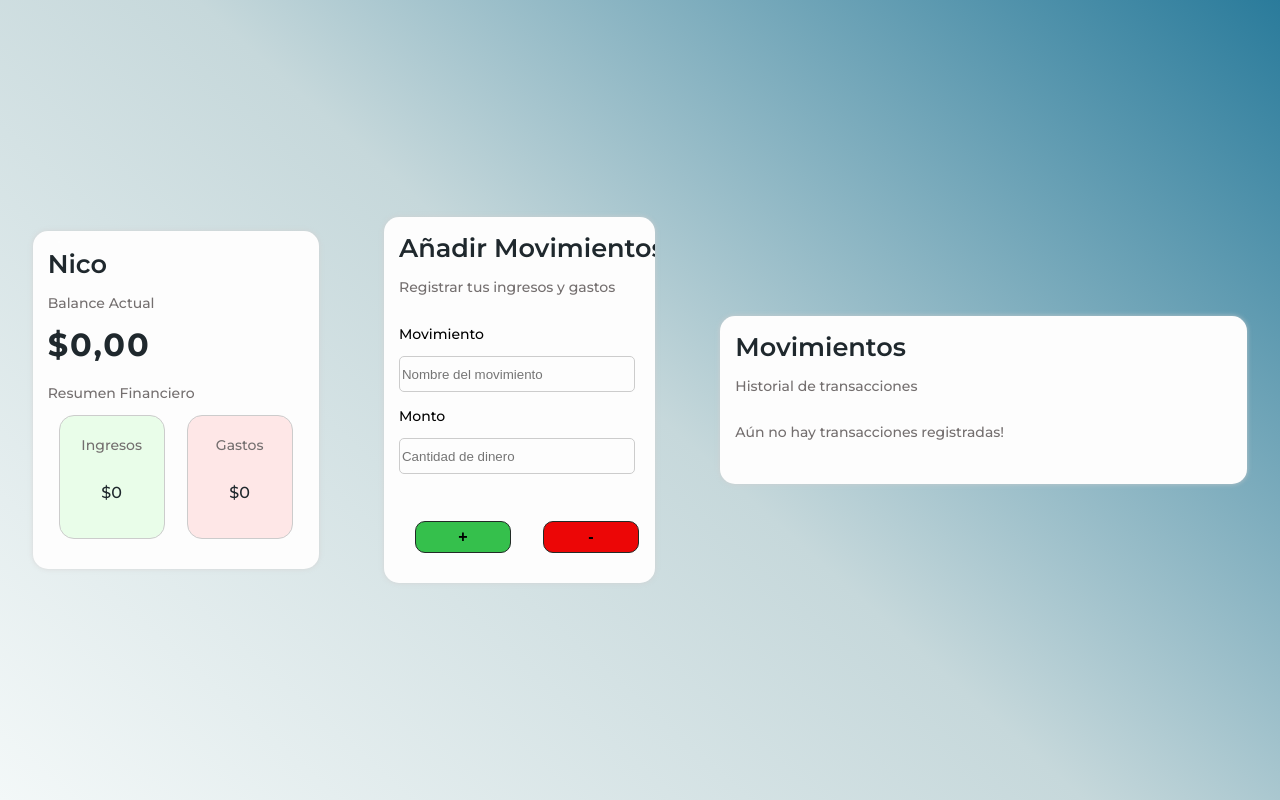
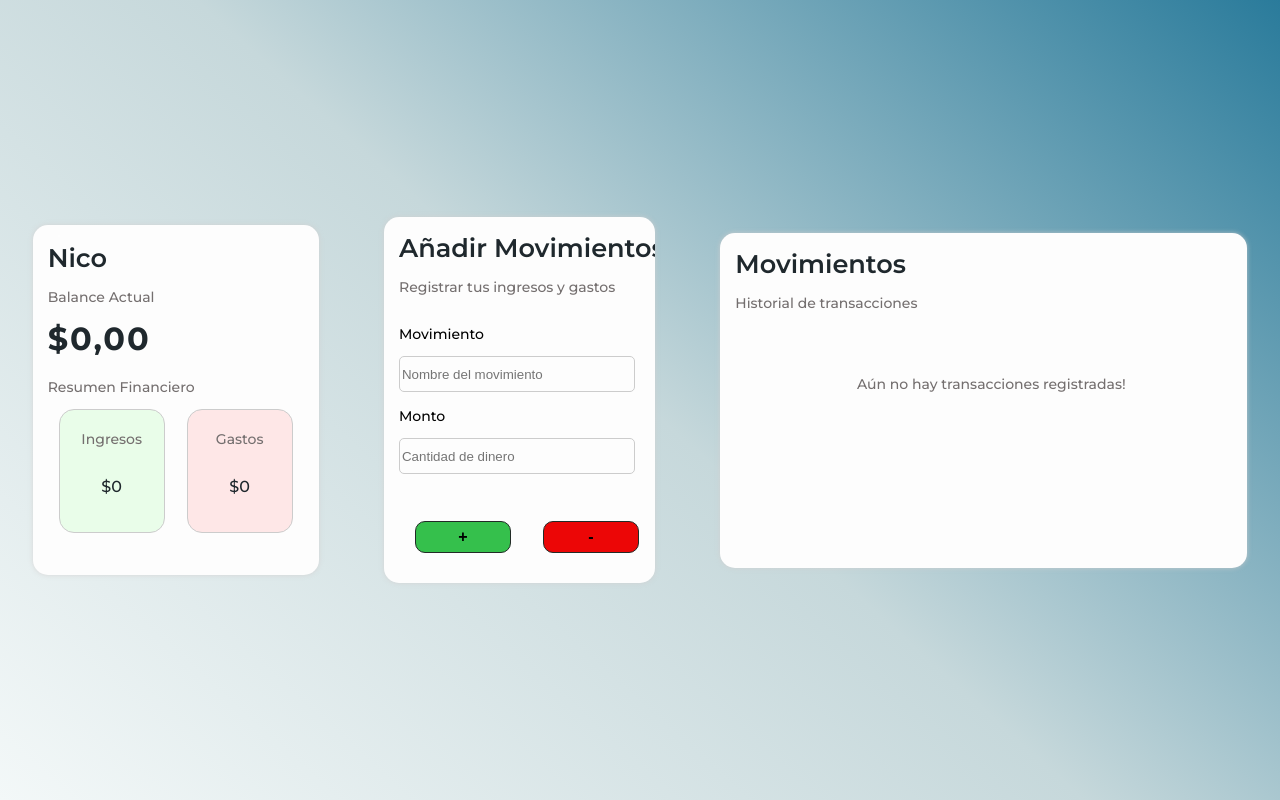
Before and after one commit to nicomine/ecoMoves, a React (Vite) app: page / in a window 1280 px wide. Built offline with nearby package versions, Linux system fonts and the light colour scheme.

Commit message:
fixed ui in movements

```diff
--- a/src/components/Movements.jsx
+++ b/src/components/Movements.jsx
@@ -34,7 +34,7 @@ export const Movements = () => {
           ))
           .toReversed()
       ) : (
-        <p className="subtitle">Aún no hay transacciones registradas!</p>
+        <p className="subtitle empty">Aún no hay transacciones registradas!</p>
       )}
     </div>
   );
--- a/src/styles/Movements.styles.css
+++ b/src/styles/Movements.styles.css
@@ -11,7 +11,8 @@
   margin: 15px;
   border-radius: 15px;
 
-  height: auto;
+  min-height: 20rem;
+  max-height: 30rem;
   width: 40%;
   padding-left: 15px;
   padding-bottom: 15px;
@@ -19,8 +20,13 @@
   overflow: auto;
 }
 
-.movements-container .subtitle {
-  margin-bottom: 30px;
+.empty {
+  display: flex;
+  align-self: center;
+  justify-self: center;
+
+  height: 100%;
+  margin: 50px 0 30px 0;
 }
 
 .movement {
--- a/src/styles/Profile.styles.css
+++ b/src/styles/Profile.styles.css
@@ -6,11 +6,12 @@
   justify-content: start;
 
   background-color: #fdfdfd;
-   box-shadow:0px 0px 5px 0px rgba(209,206,206,0.75);
--webkit-box-shadow: 0px 0px 5px 0px rgba(209,206,206,0.75);
--moz-box-shadow: 0px 0px 5px 0px rgba(209,206,206,0.75);
+  box-shadow: 0px 0px 5px 0px rgba(209, 206, 206, 0.75);
+  -webkit-box-shadow: 0px 0px 5px 0px rgba(209, 206, 206, 0.75);
+  -moz-box-shadow: 0px 0px 5px 0px rgba(209, 206, 206, 0.75);
   margin: 15px;
 
+min-height: 20rem;
   height: fit-content;
   width: 20%;
   max-width: 30rem;
@@ -44,7 +45,6 @@ padding: 0 15px 30px 15px;
   letter-spacing: 2px;
 }
 
-
 .money-history-container {
   display: grid;
   grid-template-columns: repeat(2, 1fr);
@@ -66,10 +66,10 @@ width: 50%;
   padding: 20px;
 }
 
-.earn{
+.earn {
   background-color: rgba(150, 250, 150, 0.199);
 }
 
-.consume{
- background-color: rgba(255, 142, 142,0.199);
+.consume {
+  background-color: rgba(255, 142, 142, 0.199);
 }
```
Lines whose indentation alone changed are shown as unchanged.
